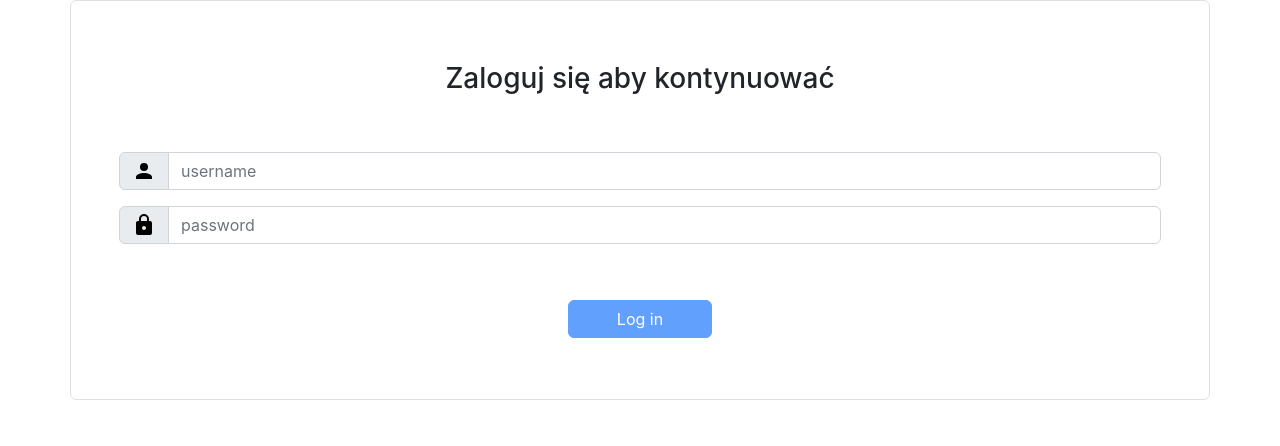
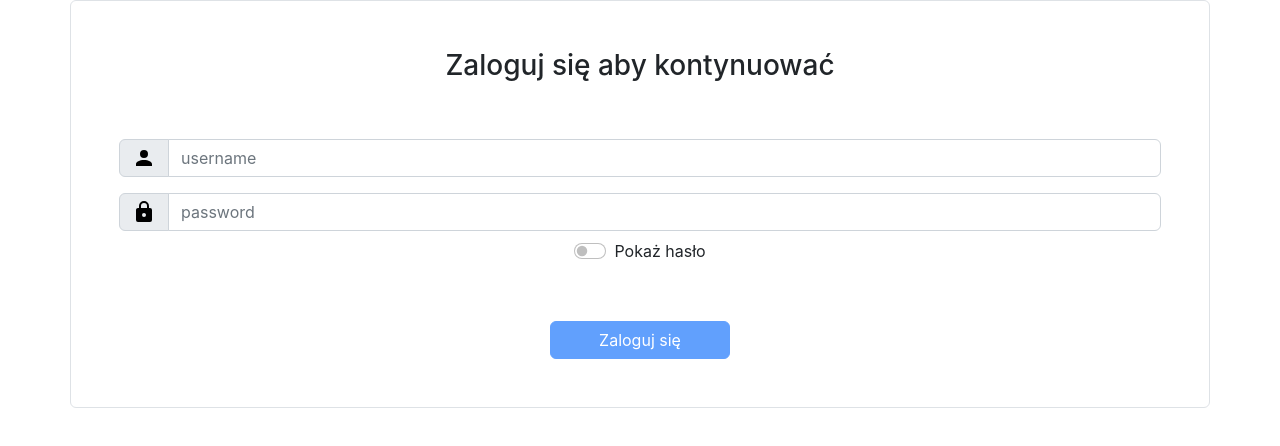
Before and after one commit to Jakub-S-K/deutsch-qr-tag-dashboard, a React (Create React App) app: page /login in a window 1280 px wide. Shown: the top 446 px of the page. Built offline with nearby package versions, Linux system fonts and the light colour scheme; no server answers; what @react-pdf/renderer would draw is missing.

Commit message:
add password visibility toggle, translatation update

```diff
--- a/src/views/Login/Login.tsx
+++ b/src/views/Login/Login.tsx
@@ -1,7 +1,14 @@
 /* eslint-disable react-hooks/exhaustive-deps */
 import React, { useState, useEffect } from "react";
 import { useLoaderData, useNavigate } from "react-router-dom";
-import { InputGroup, InputGroupText, Input, Button } from "reactstrap";
+import {
+  InputGroup,
+  InputGroupText,
+  Input,
+  Button,
+  FormGroup,
+  Label,
+} from "reactstrap";
 import { mdiAccount, mdiLock } from "@mdi/js";
 import Icon from "@mdi/react";
 import { useAlert } from "../../contexts";
@@ -12,6 +19,7 @@ export const Login = () => {
   const navigate = useNavigate();
   const [username, setUsername] = useState("");
   const [password, setPassword] = useState("");
+  const [showPassword, setShowPassword] = useState(false);
   const loaderData = useLoaderData();
   const alert = useAlert();
   useEffect(() => {
@@ -62,7 +70,7 @@ export const Login = () => {
           <Icon path={mdiLock} title="Password" size={1} color="black" />
         </InputGroupText>
         <Input
-          type="password"
+          type={showPassword ? "text" : "password"}
           placeholder="password"
           invalid={
             alert.alert === responseStatus.ERR_BAD_REQUEST ||
@@ -71,13 +79,22 @@ export const Login = () => {
           onChange={(e) => setPassword(e.target.value)}
         />
       </InputGroup>
+      <FormGroup switch>
+        <Input
+          type="switch"
+          role="switch"
+          id="showPassword"
+          onClick={() => setShowPassword((v) => !v)}
+        />
+        <Label htmlFor="showPassword">Pokaż hasło</Label>
+      </FormGroup>
       <Button
         type="submit"
         color="primary"
         className="px-5 mt-5"
         disabled={username.length === 0 || password.length === 0}
       >
-        Log in
+        Zaloguj się
       </Button>
     </form>
   );
```
